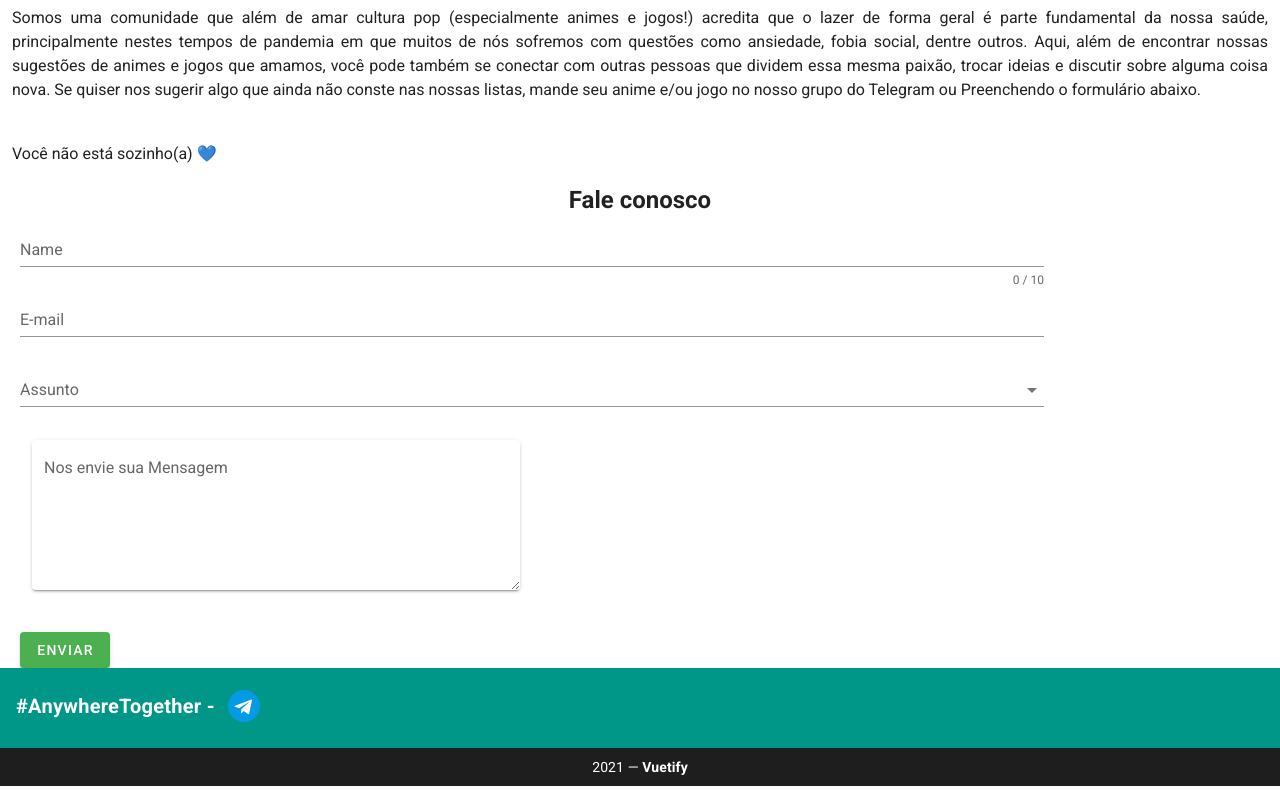
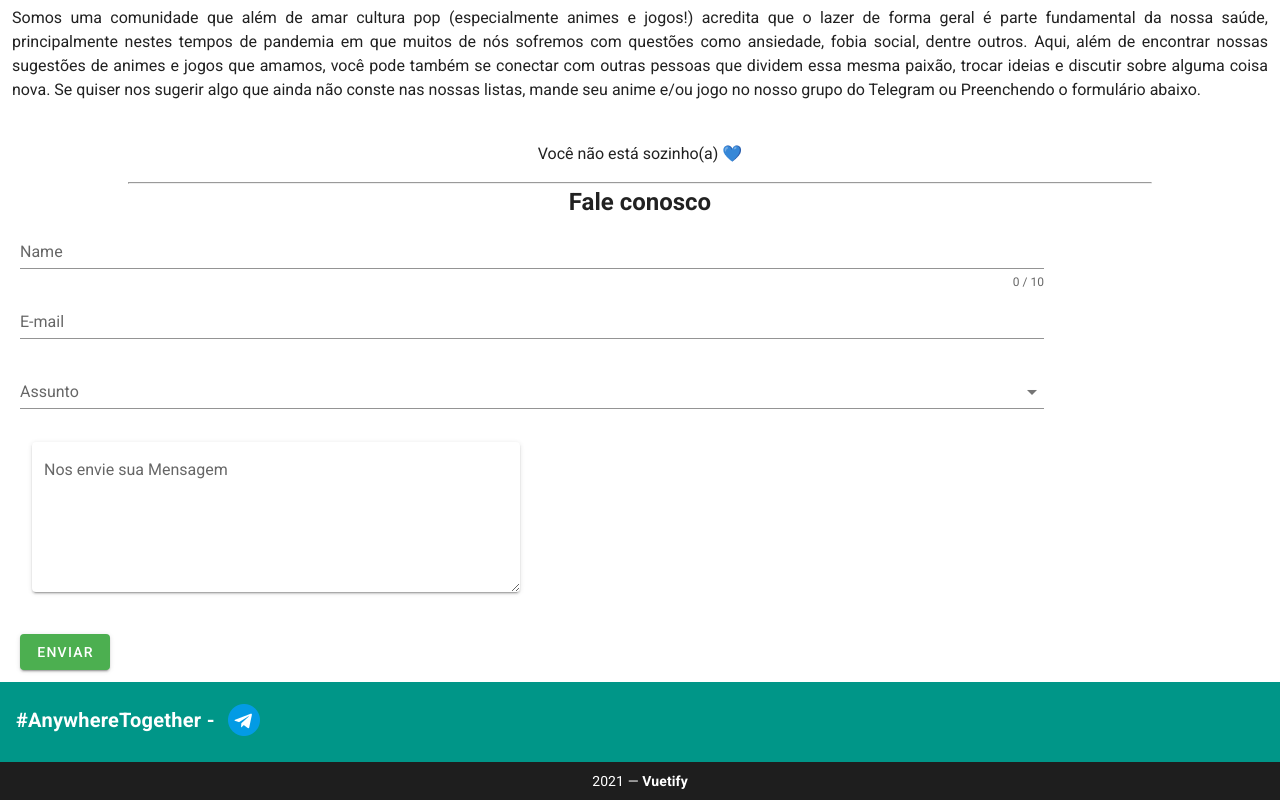
Before and after one commit to Andrewsoares15/Hackthon, a Vue app: page /sobre in a window 1280 px wide. Shown: the part 1138-1938 px from the top of the page. Built offline with nearby package versions, Linux system fonts and the light colour scheme.

Commit message:
ajustando tela sobre

```diff
--- a/src/views/Inicio.vue
+++ b/src/views/Inicio.vue
@@ -1,7 +1,7 @@
 <template>
   <div class="inicio">
 
-    <center><v-img src="../assets/JoyTogether.png" class="mt-5 mb-3 ml-3 mr-3" width="600" height="200"></v-img></center>
+    <center><v-img src="../assets/JoyTogether.png" class="mt-5 mb-3" width="600" height="200"></v-img></center>
     <p class="ml-3 mr-3" align="center">Entretenimento e diversão, venha fazer parte. Você não está sozinho(a). 💙</p>
       <v-card
         class="mx-auto"
@@ -76,11 +76,5 @@ export default {
 }
 </script>
 <style scoped>
-@media only screen and (min-width: 600px) {
-  .teste{
-      max-width: 60%;
-      position: relative;
-      left: 20%;
-  }
-}
+
 </style>
--- a/src/views/SobreNos.vue
+++ b/src/views/SobreNos.vue
@@ -21,8 +21,8 @@
       nosso grupo do Telegram ou Preenchendo o formulário abaixo.
     </p>
     <br>
-    <p class="ml-3 mr-3">Você não está sozinho(a) 💙</p>
-
+    <p class="ml-3 mr-3 text-center">Você não está sozinho(a) 💙</p>
+    <hr style="margin: 0 auto;" width="80%">
     <h2 class="text-center">Fale conosco</h2>
     <v-form
     id="formulario"
@@ -65,7 +65,7 @@
     <v-btn
       :disabled="!valid"
       color="success"
-      class="mr-4"
+      class="mr-4 mb-3"
       type="reset"
     >
       Enviar
```
